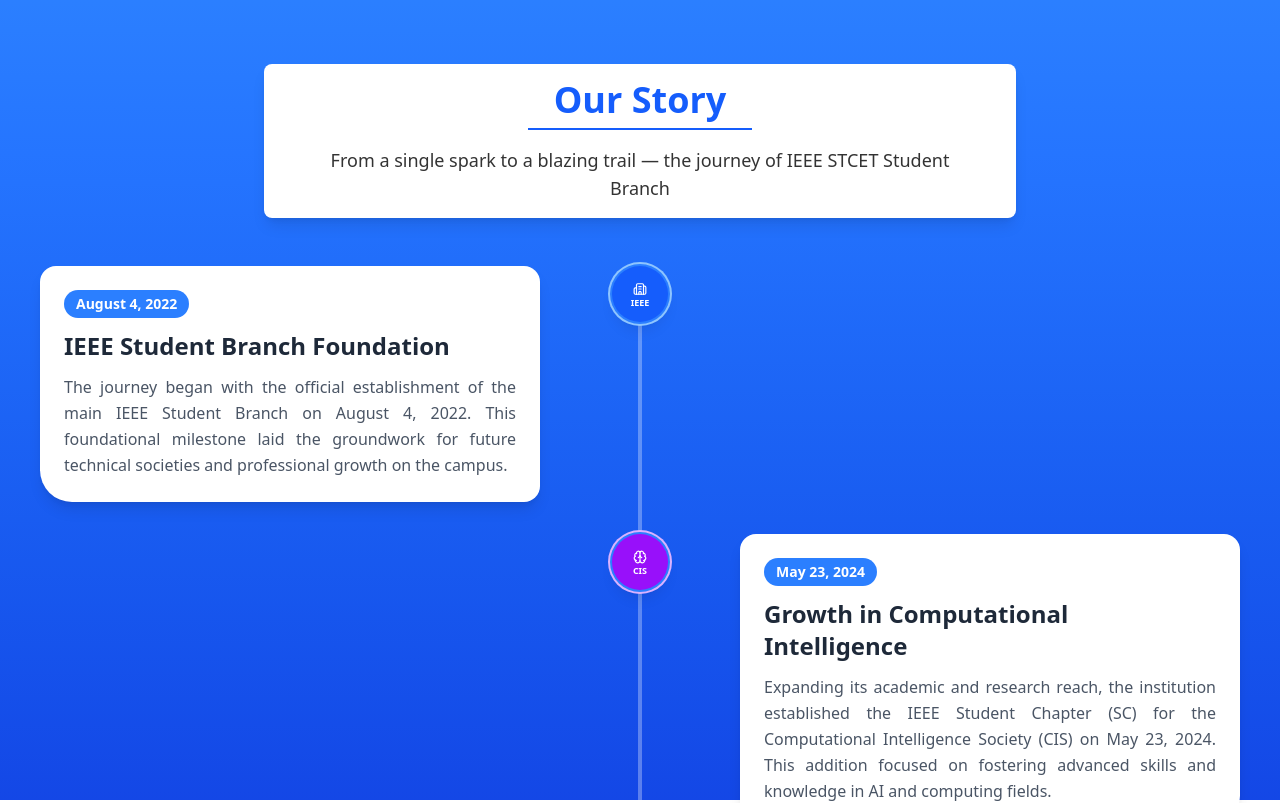
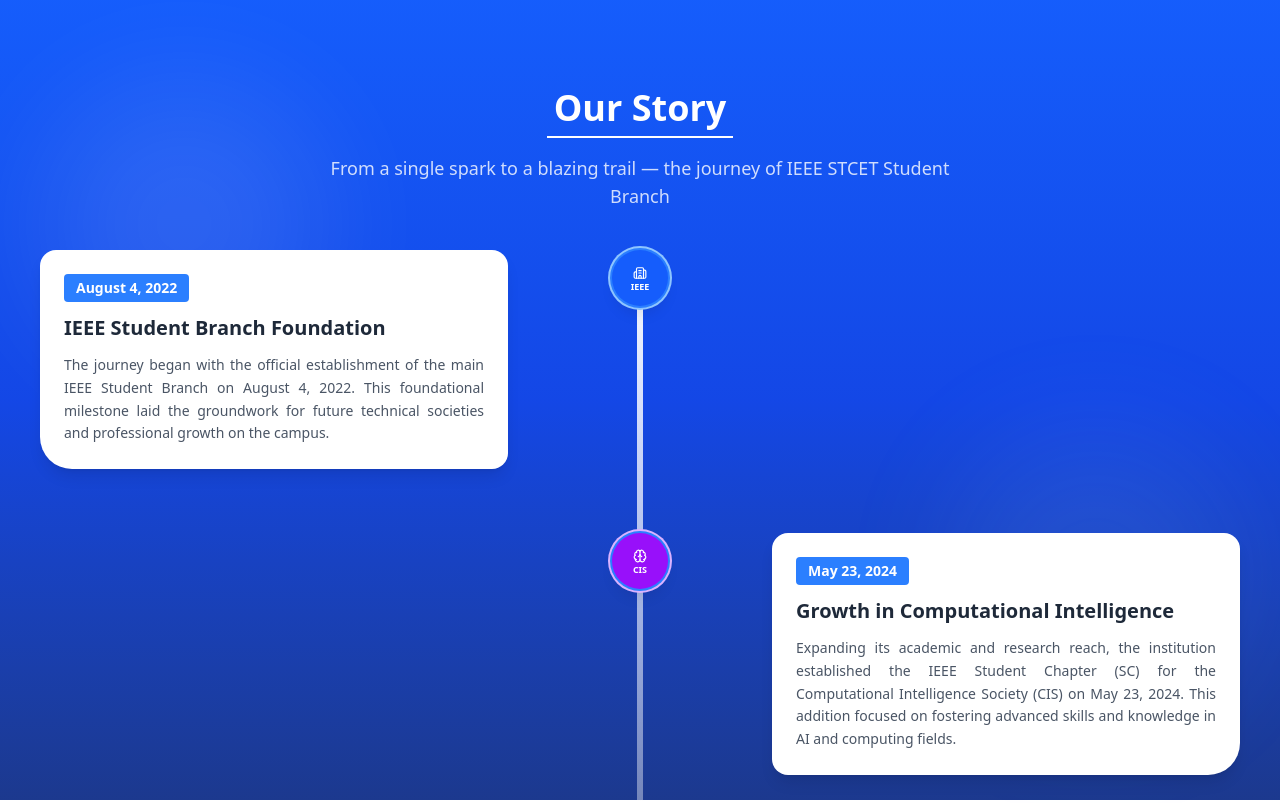
Before and after one commit to AdrishikharChowdhury/ieeepage, a Next.js app: page / in a window 1280 px wide. Shown: the part 800-1603 px from the top of the page. Built offline with nearby package versions, Linux system fonts and the light colour scheme.

Commit message:
Improved Story UI #2

```diff
--- a/components/Navbar.tsx
+++ b/components/Navbar.tsx
@@ -33,7 +33,7 @@
   };
 
   return (
-    <nav className='w-full px-12 py-6 flex justify-between items-center shadow-xl fixed z-10 bg-white'>
+    <nav className='w-full px-12 py-6 flex justify-between items-center shadow-xl fixed z-100 bg-white'>
       <Link href="/" className="flex items-center gap-2 font-bold text-4xl h-auto">
         <Image src='/logo.png' alt='logo' width={120} height={100} className='' />
         <p className='flex gap-2 items-center' >
--- a/components/Story.tsx
+++ b/components/Story.tsx
@@ -5,69 +5,89 @@
 import { milestones } from "@/lib/constants";
 import { ChevronsRight } from "lucide-react";
 
-const Story = () => {
-  return (
-    <section
-      className="h-screen w-full bg-linear-to-b from-blue-500 to-blue-700 px-5 md:px-10 py-16 flex flex-col items-center"
-      id="story"
-    >
-      <StoryHeader />
+interface MilestoneItemProps {
+  milestone: (typeof milestones)[0];
+  index: number;
+}
 
-      <div className="relative w-full">
-        <div className="absolute left-1/2 top-0 bottom-0 w-1 bg-white/30 -translate-x-1/2 hidden md:block" />
-
-        <div className="absolute left-4.5 top-0 bottom-0 w-1 bg-white/30 md:hidden" />
-
-        <div className="flex flex-col gap-8">
-          {milestones.map((m, i) => (
-            <div key={i} className="relative flex items-start">
-              <div className="hidden md:flex w-5/12 items-start">
+const MilestoneItem = ({ milestone: m, index: i }: MilestoneItemProps) => (
+  <div key={i} className="relative flex items-start group">
+    {/* Desktop Layout */}
+    <div className="hidden md:flex w-5/12 items-center justify-end pr-8">
       {m.side === "left" && (
-                  <StoryCard
-                    title={m.title}
-                    date={m.date}
-                    description={m.description}
-                    side={m.side}
-                  />
+        <div className="transform transition-all duration-500 group-hover:scale-105">
+          <StoryCard {...m} />
+        </div>
       )}
     </div>
 
     <div className="hidden md:flex w-2/12 justify-center">
+      <div className="relative z-10">
         <MilestoneButton index={i} />
       </div>
+    </div>
 
-              <div className="hidden md:flex w-5/12 items-start">
+    <div className="hidden md:flex w-5/12 items-center pl-8">
       {m.side === "right" && (
-                  <StoryCard
-                    title={m.title}
-                    date={m.date}
-                    description={m.description}
-                    side={m.side}
-                  />
+        <div className="transform transition-all duration-500 group-hover:scale-105">
+          <StoryCard {...m} />
+        </div>
       )}
     </div>
 
-              <div className="flex md:hidden items-start gap-6 w-full">
-                <div className="flex flex-col items-center pt-2">
+    {/* Mobile Layout */}
+    <div className="flex md:hidden items-start gap-4 w-full">
+      <div className="flex flex-col items-center pt-1 shrink-0">
         <MilestoneButton index={i} />
       </div>
-                <div className="flex-1 min-w-0">
-                  <StoryCard
-                    title={m.title}
-                    date={m.date}
-                    description={m.description}
-                    side={m.side}
-                  />
+      <div className="flex-1 min-w-0 pt-1">
+        <div className="transform transition-all duration-500 group-hover:scale-105">
+          <StoryCard {...m} />
         </div>
       </div>
     </div>
+  </div>
+);
+
+const Story = () => {
+  return (
+    <section
+      className="h-screen w-full bg-linear-to-b from-blue-600 via-blue-700 to-blue-900 px-5 md:px-10 py-20 flex flex-col items-center relative"
+      id="story"
+    >
+      {/* Background Accent */}
+      <div className="absolute inset-0 opacity-10 pointer-events-none">
+        <div className="absolute top-20 left-10 w-72 h-72 bg-white rounded-full blur-3xl" />
+        <div className="absolute bottom-20 right-10 w-72 h-72 bg-blue-300 rounded-full blur-3xl" />
+      </div>
+
+      <div className="relative z-10 w-full">
+        <StoryHeader />
+
+        <div className="relative w-full mt-6">
+          {/* Timeline Line - Enhanced */}
+          <div className="absolute left-1/2 top-0 bottom-0 w-1.5 bg-linear-to-b from-white via-white/50 to-transparent -translate-x-1/2 hidden md:block rounded-full" />
+          <div className="absolute left-4.5 top-0 bottom-0 w-1 bg-linear-to-b from-white/50 to-transparent md:hidden" />
+
+          {/* Timeline Items */}
+          <div className="flex flex-col gap-6 md:gap-16">
+            {milestones.map((m, i) => (
+              <MilestoneItem key={i} milestone={m} index={i} />
             ))}
           </div>
         </div>
-      <Link href="/story" className="pb-2 pt-4 text-white flex gap-1 text-lg items-center">
-        <p>Know More</p>
-        <ChevronsRight className="mt-0.5" />
+
+        {/* Know More Link - Enhanced */}
+        <div className="flex justify-center mt-6">
+          <Link
+            href="/story"
+            className="px-6 py-3 bg-white/10 hover:bg-white/20 text-white flex gap-2 items-center rounded-full transition-all duration-300 border border-white/20 hover:border-white/40 group"
+          >
+            <span>Know More</span>
+            <ChevronsRight className="w-5 h-5 group-hover:translate-x-1 transition-transform" />
           </Link>
+        </div>
+      </div>
     </section>
   );
 };
--- a/components/story/StoryCard.tsx
+++ b/components/story/StoryCard.tsx
@@ -16,11 +16,11 @@
         side === "left" ? "rounded-bl-4xl" : "rounded-br-4xl"
       )}
     >
-      <span className="inline-block bg-blue-500 text-white text-sm font-semibold px-3 py-1 rounded-full mb-3">
+      <span className="inline-block bg-blue-500 text-white text-sm font-semibold px-3 py-1 rounded-sm mb-3">
         {date}
       </span>
-      <h2 className="text-2xl font-bold text-gray-800 mb-3">{title}</h2>
-      <p className="text-gray-600 text-justify leading-relaxed">{description}</p>
+      <h2 className="text-xl font-bold text-gray-800 mb-3">{title}</h2>
+      <p className="text-gray-600 text-sm text-justify leading-relaxed">{description}</p>
     </div>
   )
 }
--- a/components/story/StoryHeader.tsx
+++ b/components/story/StoryHeader.tsx
@@ -2,19 +2,16 @@
 
 const StoryHeader = () => {
   return (
-    <div className="">
-      <div className="flex flex-col items-center justify-center gap-4 mb-12 bg-white px-10 py-4 rounded-lg shadow-lg">
+    <div className="flex flex-col items-center justify-center gap-4 mb-8 px-10 py-2">
         <div className="flex flex-col w-full justify-center items-center text-center gap-2">
-          <h1 className="font-extrabold text-4xl text-blue-600">Our Story</h1>
-        <span className="w-1/3 h-0.5 bg-blue-600" />
+          <h1 className="font-extrabold text-4xl text-white">Our Story</h1>
+        <span className="w-1/6 h-0.5 bg-white" />
         </div>
-        <p className="text-black/80 text-lg text-center max-w-2xl">
+        <p className="text-white/80 text-lg text-center max-w-2xl">
         From a single spark to a blazing trail — the journey of IEEE STCET Student Branch
       </p>
 
       </div>
-
-    </div>
   )
 }
 
```
Lines whose indentation alone changed are shown as unchanged.
